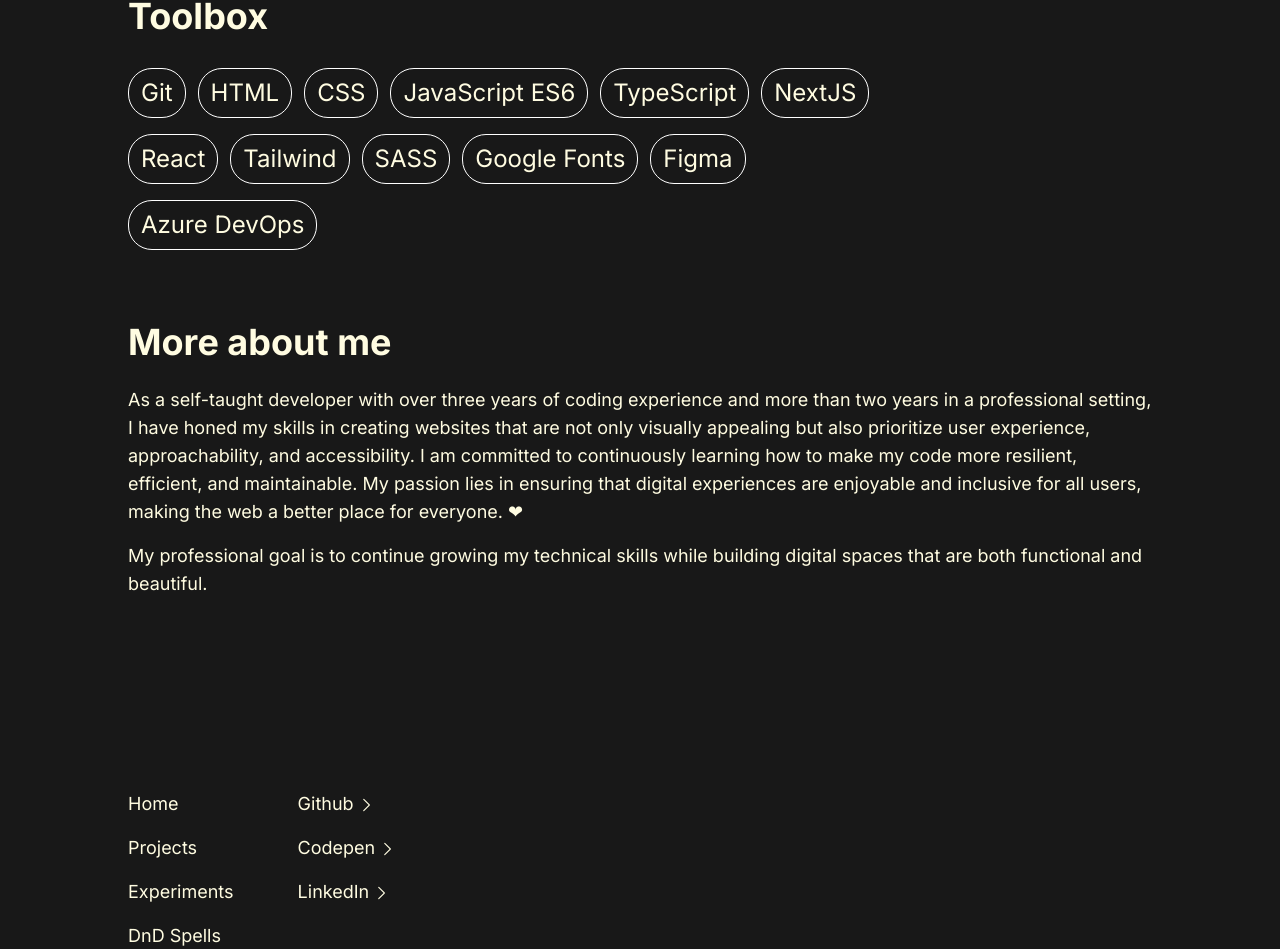
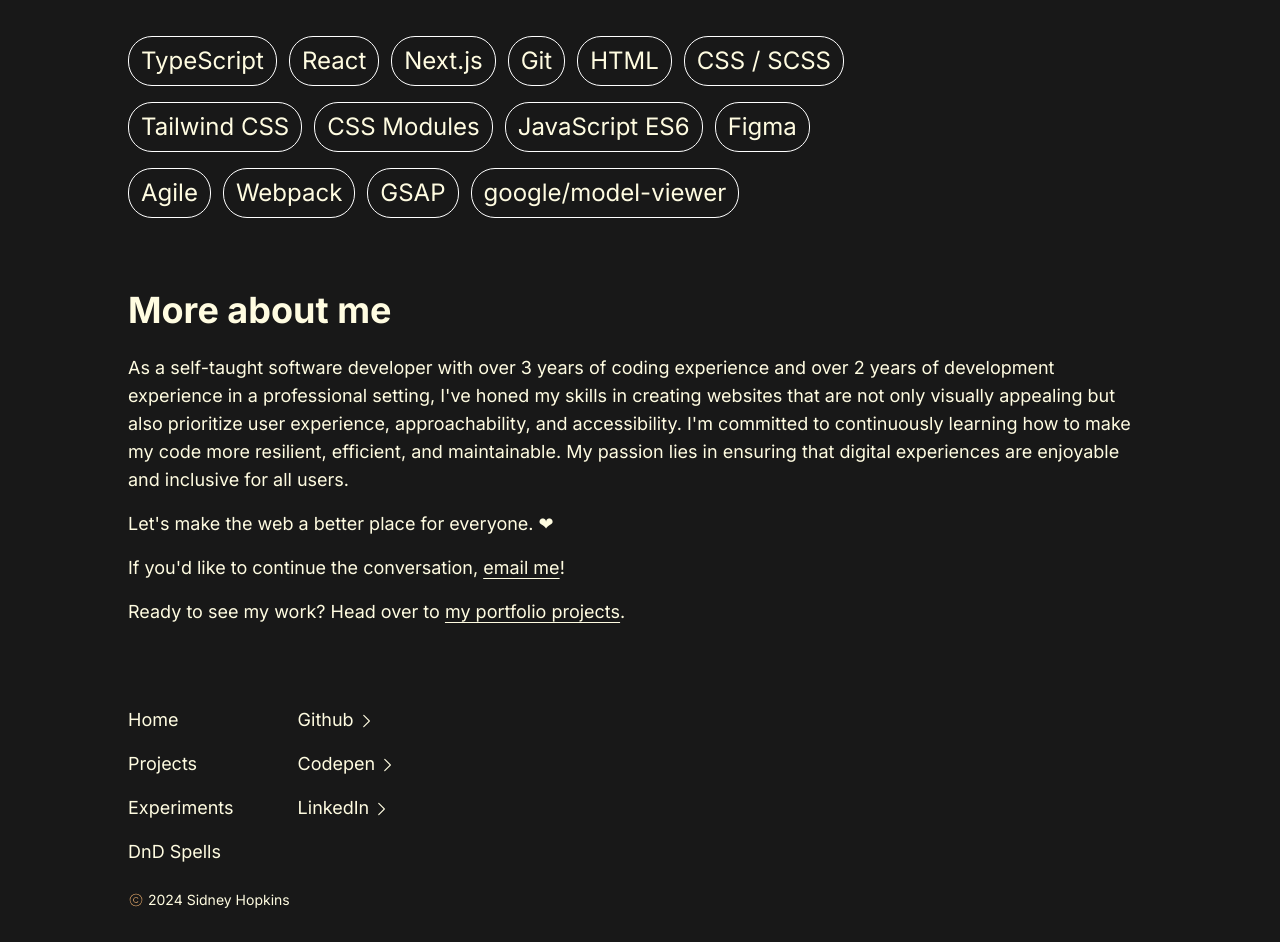
Before and after one commit to sidneyhopkins/nextjs-portfolio, a Next.js app: page / in a window 1280 px wide. Shown: the part 643-1592 px from the top of the page. Built offline with nearby package versions, Linux system fonts and the light colour scheme.

Commit message:
update misc content, add code links to projects

```diff
--- a/app/components/ExperimentItem.tsx
+++ b/app/components/ExperimentItem.tsx
@@ -7,16 +7,25 @@
   desc: string[];
 }
 
-export const ExperimentItem: React.FC<ExperimentItemProps> = ({ title, source, url, desc }) => {
+export const ExperimentItem: React.FC<ExperimentItemProps> = ({
+  title,
+  source,
+  url,
+  desc,
+}) => {
   return (
     <li>
-      <Link href={url} className="hover:bg-orange-900 block p-4 text-xl" rel="noopener noreferrer">
+      <Link
+        href={url}
+        className="hover:dark:bg-yellow-900 hover:bg-orange-300 block p-4 text-xl"
+        rel="noopener noreferrer"
+      >
         <p className="text-xs uppercase pb-2">{source}</p>
         <h2 className="pb-2 font-bold">{title}</h2>
         <p className="text-sm">{desc}</p>
       </Link>
     </li>
-  )
-}
+  );
+};
 
 export default ExperimentItem;
--- a/app/components/Footer.tsx
+++ b/app/components/Footer.tsx
@@ -18,7 +18,7 @@
   ];
 
   return (
-    <footer className="bg-light text-dark dark:bg-dark dark:text-light px-4 sm:px-8 py-16 md:py-24 text-lg">
+    <footer className="bg-light text-dark dark:bg-dark dark:text-light px-4 sm:px-8 pb-8 text-lg">
       <div className="mx-auto max-w-5xl">
         <section className="flex flex-wrap items-start gap-12 md:gap-16">
           <ul className="flex flex-col gap-4">
@@ -49,17 +49,13 @@
             ))}
           </ul>
         </section>
-        <section
-          aria-label="copyright info"
-          className="pt-8 text-base text-left"
-        >
+        <section aria-label="copyright info" className="pt-6 text-sm text-left">
           <p className="flex items-center">
             <span className="sr-only">Copyright</span>
             <Copyright
-              color="#ae298d"
-              weight="duotone"
-              size={24}
-              className="inline-block mr-1"
+              weight="thin"
+              size={16}
+              className="inline-block mr-1 fill-orange-700 dark:fill-orange-300"
             />
             {new Date().getFullYear()} Sidney Hopkins
           </p>
--- a/app/components/Header.tsx
+++ b/app/components/Header.tsx
@@ -32,8 +32,8 @@
     { href: "/", label: "💾 Home" },
     // { href: "/about/", label: "🐦 About" },
     { href: "/projects/", label: "📀 Projects" },
-    { href: "/experiments/", label: "🧩 Experiments" },
-    { href: "https://github.com", label: "🐈‍⬛ GitHub" },
+    { href: "/experiments/", label: "🦜 Experiments" },
+    { href: "https://github.com/sidneyhopkins", label: "🐈‍⬛ GitHub" },
   ];
 
   return (
--- a/app/components/ProjectItem.tsx
+++ b/app/components/ProjectItem.tsx
@@ -5,20 +5,9 @@
 import { clsx } from "clsx";
 import { CaretRight } from "@phosphor-icons/react";
 import parse from "html-react-parser";
+import { ProjectType } from "../projects/page";
 
-interface ProjectItemProps {
-  title: string;
-  date: string;
-  description: string[];
-  imageUrl?: string;
-  imageAlt?: string;
-  link?: string;
-  linkText?: string;
-  reverse?: boolean;
-  target?: string;
-}
-
-export const ProjectItem: React.FC<ProjectItemProps> = ({
+export const ProjectItem: React.FC<ProjectType> = ({
   title,
   date,
   description,
@@ -27,6 +16,8 @@
   link,
   linkText,
   target,
+  codeLink,
+  codeLinkText,
 }) => {
   const [colorIndex, setColorIndex] = useState(0);
 
@@ -69,9 +60,23 @@
             </p>
           ))}
         </div>
+        {codeLink && (
+          <Link
+            className="group/link block pb-2 underline underline-offset-4 decoration-dotted decoration-pink-300 hover:decoration-pink-800"
+            href={codeLink}
+            target={target}
+            rel="noopener"
+          >
+            {codeLinkText}
+            <CaretRight
+              className="group-hover/link:motion-safe:translate-x-1 duration-200 inline-block mb-1 ml-1"
+              width={20}
+            />
+          </Link>
+        )}
         {link && (
           <Link
-            className="group/link underline underline-offset-4 decoration-dotted decoration-pink-300 hover:decoration-pink-800"
+            className="group/link block underline underline-offset-4 decoration-dotted decoration-pink-300 hover:decoration-pink-800"
             href={link}
             target={target}
             rel="noopener"
--- a/app/layout.tsx
+++ b/app/layout.tsx
@@ -79,7 +79,7 @@
         <Header />
         <main
           id="main"
-          className="min-h-screen bg-light text-dark dark:bg-dark dark:text-light px-4 sm:px-8 py-8 md:py-16 lg:py-24 text-2xl"
+          className="min-h-screen bg-light text-dark dark:bg-dark dark:text-light px-4 sm:px-8 py-8 md:py-16 text-2xl"
         >
           {children}
         </main>
--- a/app/page.tsx
+++ b/app/page.tsx
@@ -1,4 +1,23 @@
+import Link from "next/link";
+
 export default function Home() {
+  const toolbox = [
+    "TypeScript",
+    "React",
+    "Next.js",
+    "Git",
+    "HTML",
+    "CSS / SCSS",
+    "Tailwind CSS",
+    "CSS Modules",
+    "JavaScript ES6",
+    "Figma",
+    "Agile",
+    "Webpack",
+    "GSAP",
+    "google/model-viewer",
+  ];
+
   return (
     <>
       <section className="mx-auto max-w-5xl">
@@ -26,60 +45,51 @@
       <section className="mx-auto max-w-5xl pt-8 md:pt-16">
         <h2 className="pb-6 font-bold text-4xl">Toolbox</h2>
         <ul className="text-left md:max-w-3xl">
-          <li className="inline-block mr-3 my-2 px-3 py-2 rounded-3xl border border-black dark:border-white">
-            Git
-          </li>
-          <li className="inline-block mr-3 my-2 px-3 py-2 rounded-3xl border border-black dark:border-white">
-            HTML
-          </li>
-          <li className="inline-block mr-3 my-2 px-3 py-2 rounded-3xl border border-black dark:border-white">
-            CSS
-          </li>
-          <li className="inline-block mr-3 my-2 px-3 py-2 rounded-3xl border border-black dark:border-white">
-            JavaScript ES6
-          </li>
-          <li className="inline-block mr-3 my-2 px-3 py-2 rounded-3xl border border-black dark:border-white">
-            TypeScript
-          </li>
-          <li className="inline-block mr-3 my-2 px-3 py-2 rounded-3xl border border-black dark:border-white">
-            NextJS
-          </li>
-          <li className="inline-block mr-3 my-2 px-3 py-2 rounded-3xl border border-black dark:border-white">
-            React
-          </li>
-          <li className="inline-block mr-3 my-2 px-3 py-2 rounded-3xl border border-black dark:border-white">
-            Tailwind
-          </li>
-          <li className="inline-block mr-3 my-2 px-3 py-2 rounded-3xl border border-black dark:border-white">
-            SASS
-          </li>
-          <li className="inline-block mr-3 my-2 px-3 py-2 rounded-3xl border border-black dark:border-white">
-            Google Fonts
-          </li>
-          <li className="inline-block mr-3 my-2 px-3 py-2 rounded-3xl border border-black dark:border-white">
-            Figma
-          </li>
-          <li className="inline-block mr-3 my-2 px-3 py-2 rounded-3xl border border-black dark:border-white">
-            Azure DevOps
-          </li>
+          {toolbox.map(item => (
+            <li
+              key={item}
+              className="inline-block mr-3 my-2 px-3 py-2 rounded-3xl border border-black dark:border-white"
+            >
+              {item}
+            </li>
+          ))}
         </ul>
       </section>
 
       <section className="mx-auto max-w-5xl pt-8 md:pt-16">
         <h2 className="pb-6 font-bold text-4xl">More about me</h2>
         <p className="text-lg pb-4">
-          As a self-taught developer with over three years of coding experience
-          and more than two years in a professional setting, I have honed my
-          skills in creating websites that are not only visually appealing but
-          also prioritize user experience, approachability, and accessibility. I
-          am committed to continuously learning how to make my code more
-          resilient, efficient, and maintainable. My passion lies in ensuring
-          that digital experiences are enjoyable and inclusive for all users,
-          making the web a better place for everyone. &#10084;
+          As a self-taught software developer with over 3 years of coding
+          experience and over 2 years of development experience in a
+          professional setting, I've honed my skills in creating websites that
+          are not only visually appealing but also prioritize user experience,
+          approachability, and accessibility. I'm committed to continuously
+          learning how to make my code more resilient, efficient, and
+          maintainable. My passion lies in ensuring that digital experiences are
+          enjoyable and inclusive for all users.
         </p>
-        <p className="text-lg">
-          My professional goal is to continue growing my technical skills while
-          building digital spaces that are both functional and beautiful.
+        <p className="text-lg pb-4">
+          Let's make the web a better place for everyone. &#10084;
+        </p>
+        <p className="text-lg pb-4">
+          If you'd like to continue the conversation,{" "}
+          <a
+            className="underline underline-offset-4 hover:no-underline"
+            href="mailto:sidhopkins14@gmail.com"
+          >
+            email me
+          </a>
+          !
+        </p>
+        <p className="text-lg pb-4">
+          Ready to see my work? Head over to{" "}
+          <Link
+            className="underline underline-offset-4 hover:no-underline group/link"
+            href="/projects"
+          >
+            my portfolio projects
+          </Link>
+          .
         </p>
       </section>
     </>
--- a/app/projects/page.tsx
+++ b/app/projects/page.tsx
@@ -1,6 +1,6 @@
 import ProjectItem from "../components/ProjectItem";
 
-interface ProjectData {
+export type ProjectType = {
   title: string;
   date: string;
   description: string[];
@@ -9,9 +9,11 @@
   link?: string;
   linkText?: string;
   target?: string;
-}
+  codeLink?: string;
+  codeLinkText?: string;
+};
 
-const projects: ProjectData[] = [
+const projects: ProjectType[] = [
   {
     title: "Next.js and TypeScript Development",
     date: "Current",
@@ -31,7 +33,9 @@
     imageUrl: "/img/doodle4.webp",
     imageAlt: "cartoon computer and mug of tea",
     link: "/dnd-spells",
-    linkText: "Want to see a fun project?",
+    linkText: "Want to see a fun personal project?",
+    codeLink: "https://github.com/sidneyhopkins/nextjs-portfolio/tree/main",
+    codeLinkText: "See portfolio code",
   },
   {
     title: "Webpack and Tailwind CSS Upgrades",
@@ -109,7 +113,7 @@
     date: "Winter 2021",
     description: [
       "This is a website clone that I built while seeking an entry-level tech job. It was a crucial project that helped me land my first frontend position.",
-      "*Scribd has changed their homepage design since I coded this.",
+      "Scribd has changed their homepage design since I coded this.",
     ],
     imageUrl: "/img/scribdclone.jpg",
     imageAlt: "screenshot of the scribd website clone",
@@ -126,7 +130,7 @@
         Projects
       </h2>
       <p className="pb-8 mb-8 border-b border-slate-100">
-        Explore my portfolio 👩‍💻🪄
+        A summary of my work and recent projects 👩‍💻🪄
       </p>
       {projects.map(project => (
         <ProjectItem
@@ -139,6 +143,8 @@
           link={project.link}
           linkText={project.linkText}
           target={project.target}
+          codeLink={project.codeLink}
+          codeLinkText={project.codeLinkText}
         />
       ))}
     </section>
```
